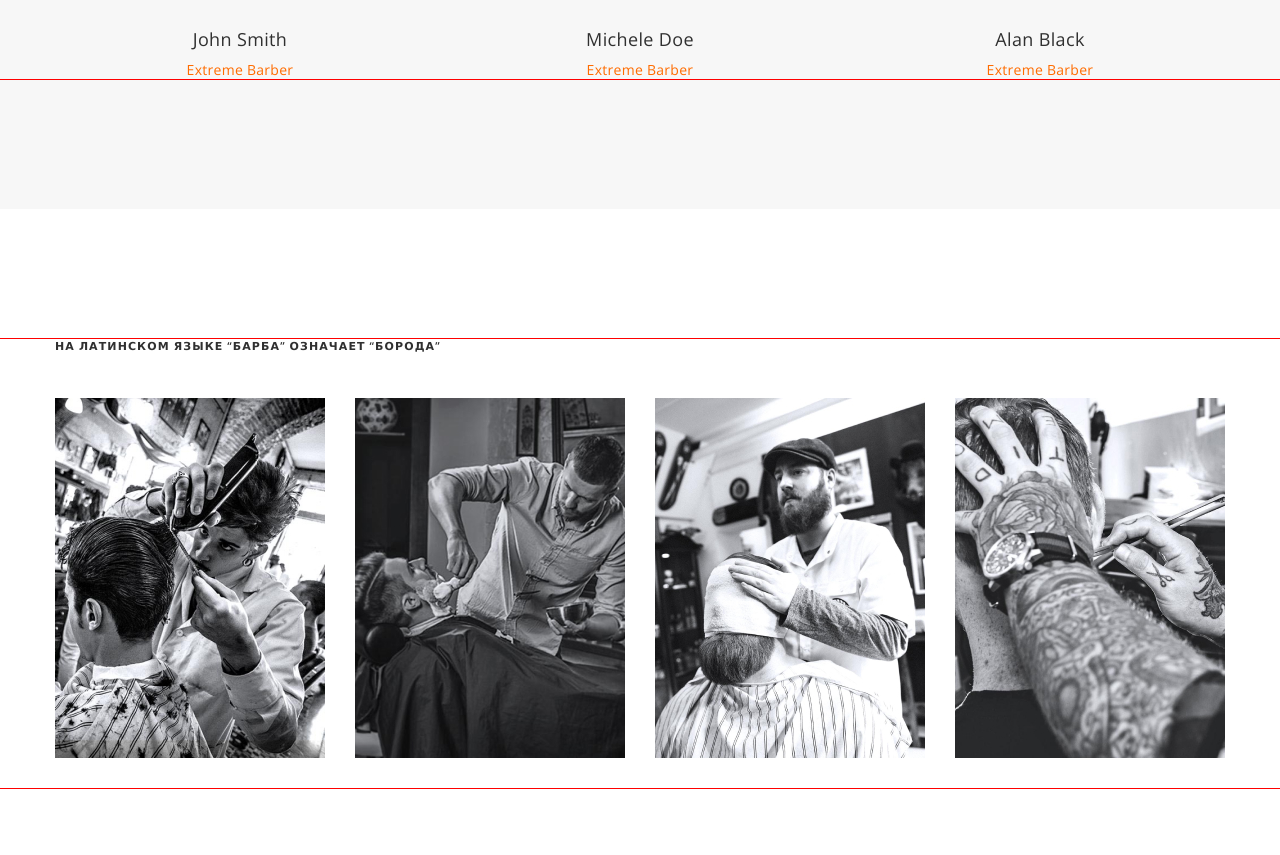
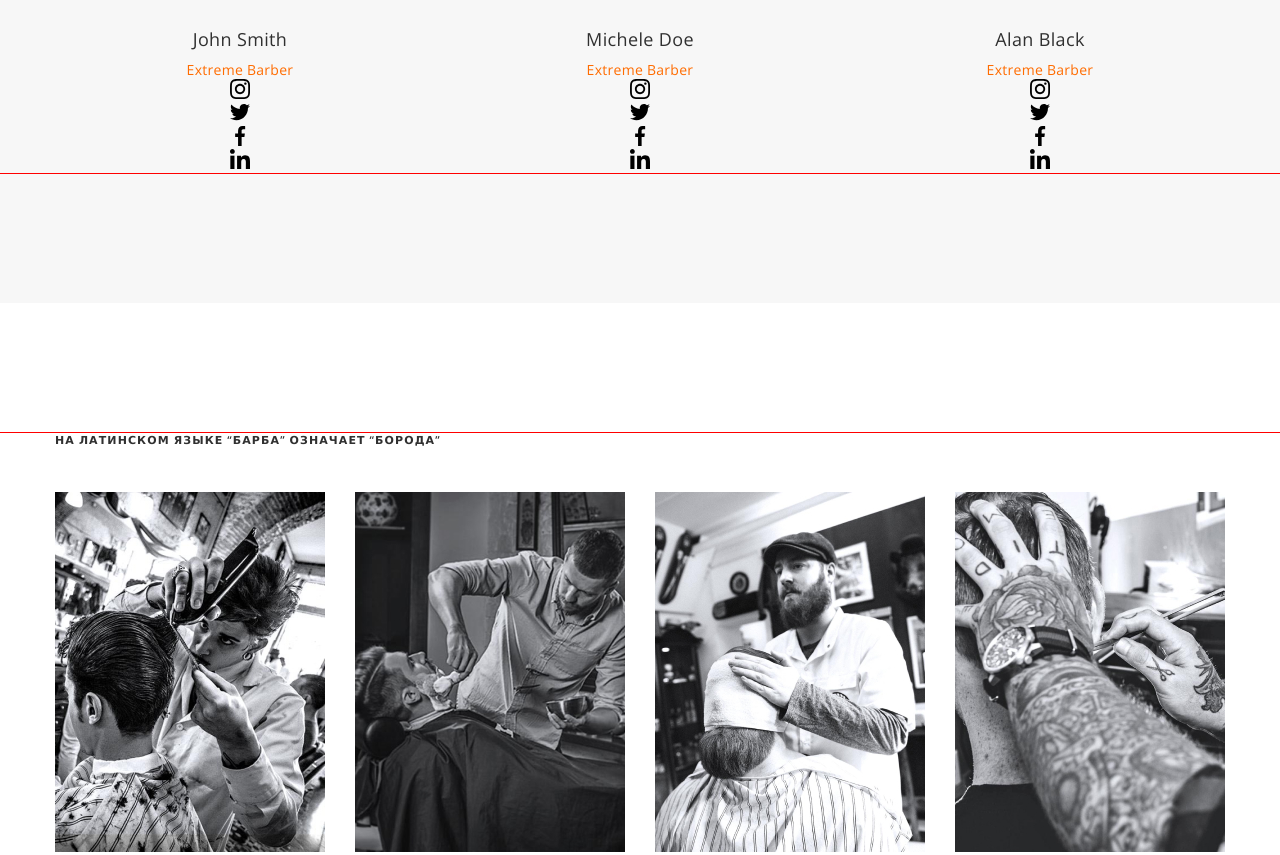
Before and after one commit to zlatan-dp/test-barber, a plain HTML site: page index.html in a window 1280 px wide. Shown: the part 3452-4307 px from the top of the page. Drawn offline with nearby package versions, Linux system fonts and the light colour scheme.

Commit message:
сверстал страницу

```diff
--- a/index.html
+++ b/index.html
@@ -51,7 +51,7 @@
     <section class="hero">
       <div class="container">
         <div class="hero-soc">
-          <ul class="hero-soc list">
+          <ul class="hero-list list">
             <li class="hero-soc-item"><a class="hero-link link" href="">Instagram</a></li>
             <li class="hero-soc-item"><a class="hero-link link" href="">Youtube</a></li>
           </ul>
@@ -79,7 +79,7 @@
           </li>
         </ul>
         <div class="about-text">
-          <p class="about-top-text">О НАС</p>
+          <p class="about-top-text top-text">О НАС</p>
           <h2 class="about-title">Лучший Барбершоп твоего города</h2>
           <p class="about-bottom-text">
             Если ты хочешь добавить в свой образ больше уверенности – тебе точно к нам.
@@ -99,7 +99,7 @@
 
     <section class="prices">
       <div class="container">
-        <p class="prices-top-text">Проведи время в компании лучших мастеров</p>
+        <p class="prices-top-text top-text">Проведи время в компании лучших мастеров</p>
         <h2 class="prices-title">Услуги и цены</h2>
         <div class="prices-list">
           <ul class="prices-left-list list">
@@ -150,25 +150,25 @@
         <div class="reasons-count">
           <ul class="reasons-list list">
             <li class="reasons-item">
-              <span class="reasons-item-count">600</span>
+              <span class="reasons-item-count">600<span class="reasons-plus">+</span></span>
               <p class="reasons-item-text">Довольных клиентов в день</p>
             </li>
             <li class="reasons-item">
-              <span class="reasons-item-count">50</span>
+              <span class="reasons-item-count">50<span class="reasons-plus">+</span></span>
               <p class="reasons-item-text">Наград за отличный сервис</p>
             </li>
             <li class="reasons-item">
-              <span class="reasons-item-count">20</span>
+              <span class="reasons-item-count">20<span class="reasons-plus">+</span></span>
               <p class="reasons-item-text">Лучших мастеров Киева</p>
             </li>
             <li class="reasons-item">
-              <span class="reasons-item-count">100</span>
+              <span class="reasons-item-count">100<span class="reasons-plus">+</span></span>
               <p class="reasons-item-text">Подарков постоянным клиентам</p>
             </li>
           </ul>
         </div>
         <div class="reasons-text">
-          <p class="reasons-top-text">старая традиционная школа</p>
+          <p class="reasons-top-text top-text">старая традиционная школа</p>
           <h2 class="reasons-title">Почему приходят именно к нам?</h2>
           <p class="reasons-bottom-text">
             О нас говорят только хорошее. Но лучше 1 раз увидеть и прочувствовать, чем 10 раз
@@ -182,23 +182,113 @@
 
     <section class="masters">
       <div class="container">
-        <p class="masters-top-text">для настоящих ценителей атмосферы</p>
+        <p class="masters-top-text top-text">для настоящих ценителей атмосферы</p>
         <h2 class="masters-title">Наши мастера</h2>
         <ul class="masters-list list">
           <li class="maters-list-item">
             <img src="./images/master1.jpg" alt="барбер стрижет клиента" width="370" />
             <h3 class="masters-names">John Smith</h3>
             <p class="masters-function">Extreme Barber</p>
+            <ul class="master-soc list">
+              <li class="master-soc-item">
+                <a href="" class="master-soc-link">
+                  <svg class="master-icon" width="20" height="20">
+                    <use href="./images/symbol-defs.svg#icon-instagram"></use>
+                  </svg>
+                </a>
+              </li>
+              <li class="master-soc-item">
+                <a href="" class="master-soc-link">
+                  <svg class="master-icon" width="20" height="20">
+                    <use href="./images/symbol-defs.svg#icon-twitter"></use>
+                  </svg>
+                </a>
+              </li>
+              <li class="master-soc-item">
+                <a href="" class="master-soc-link">
+                  <svg class="master-icon" width="20" height="20">
+                    <use href="./images/symbol-defs.svg#icon-facebook"></use>
+                  </svg>
+                </a>
+              </li>
+              <li class="master-soc-item">
+                <a href="" class="master-soc-link">
+                  <svg class="master-icon" width="20" height="20">
+                    <use href="./images/symbol-defs.svg#icon-linkedin"></use>
+                  </svg>
+                </a>
+              </li>
+            </ul>
           </li>
           <li class="maters-list-item">
             <img src="./images/master2.jpg" alt="барбер стрижет клиента" width="370" />
             <h3 class="masters-names">Michele Doe</h3>
             <p class="masters-function">Extreme Barber</p>
+            <ul class="master-soc list">
+              <li class="master-soc-item">
+                <a href="" class="master-soc-link">
+                  <svg class="master-icon" width="20" height="20">
+                    <use href="./images/symbol-defs.svg#icon-instagram"></use>
+                  </svg>
+                </a>
+              </li>
+              <li class="master-soc-item">
+                <a href="" class="master-soc-link">
+                  <svg class="master-icon" width="20" height="20">
+                    <use href="./images/symbol-defs.svg#icon-twitter"></use>
+                  </svg>
+                </a>
+              </li>
+              <li class="master-soc-item">
+                <a href="" class="master-soc-link">
+                  <svg class="master-icon" width="20" height="20">
+                    <use href="./images/symbol-defs.svg#icon-facebook"></use>
+                  </svg>
+                </a>
+              </li>
+              <li class="master-soc-item">
+                <a href="" class="master-soc-link">
+                  <svg class="master-icon" width="20" height="20">
+                    <use href="./images/symbol-defs.svg#icon-linkedin"></use>
+                  </svg>
+                </a>
+              </li>
+            </ul>
           </li>
           <li class="maters-list-item">
             <img src="./images/master3.jpg" alt="барбер стрижет клиента" width="370" />
             <h3 class="masters-names">Alan Black</h3>
             <p class="masters-function">Extreme Barber</p>
+            <ul class="master-soc list">
+              <li class="master-soc-item">
+                <a href="" class="master-soc-link">
+                  <svg class="master-icon" width="20" height="20">
+                    <use href="./images/symbol-defs.svg#icon-instagram"></use>
+                  </svg>
+                </a>
+              </li>
+              <li class="master-soc-item">
+                <a href="" class="master-soc-link">
+                  <svg class="master-icon" width="20" height="20">
+                    <use href="./images/symbol-defs.svg#icon-twitter"></use>
+                  </svg>
+                </a>
+              </li>
+              <li class="master-soc-item">
+                <a href="" class="master-soc-link">
+                  <svg class="master-icon" width="20" height="20">
+                    <use href="./images/symbol-defs.svg#icon-facebook"></use>
+                  </svg>
+                </a>
+              </li>
+              <li class="master-soc-item">
+                <a href="" class="master-soc-link">
+                  <svg class="master-icon" width="20" height="20">
+                    <use href="./images/symbol-defs.svg#icon-linkedin"></use>
+                  </svg>
+                </a>
+              </li>
+            </ul>
           </li>
         </ul>
       </div>
@@ -208,7 +298,7 @@
 
     <section class="gallery">
       <div class="container">
-        <p class="gallery-text">На латинском языке “барба” означает “борода”</p>
+        <p class="gallery-text top-text">На латинском языке “барба” означает “борода”</p>
         <h2 class="gallery-title visually-hidden">Галерея</h2>
         <ul class="gallery-list list">
           <li class="gallery-item">
@@ -229,13 +319,13 @@
 
     <!-- ЗАПИСЬ И КОНТАКТЫ -->
 
-    <section class="online-contacts">
+    <div class="online-contacts">
       <div class="container">
-        <div class="online">
+        <section class="online">
           <h2 class="online-title">Онлайн-запись</h2>
           <button type="button" class="online-btn btn">онлайн-запись</button>
-        </div>
-        <div class="contacts">
+        </section>
+        <section class="contacts">
           <h2 class="contacts-title">Контакты</h2>
           <address>
             <ul class="contacts-address list">
@@ -252,9 +342,9 @@
           </address>
           <p class="work-time">время работы</p>
           <p class="work-time-text">Ежедневно с 9:00 до 22:00</p>
-        </div>
+        </section>
       </div>
-    </section>
+    </div>
 
     <!-- ПОДВАЛ -->
 
```
Also changed, not shown: images/symbol-defs.svg (added), 1 other file.
